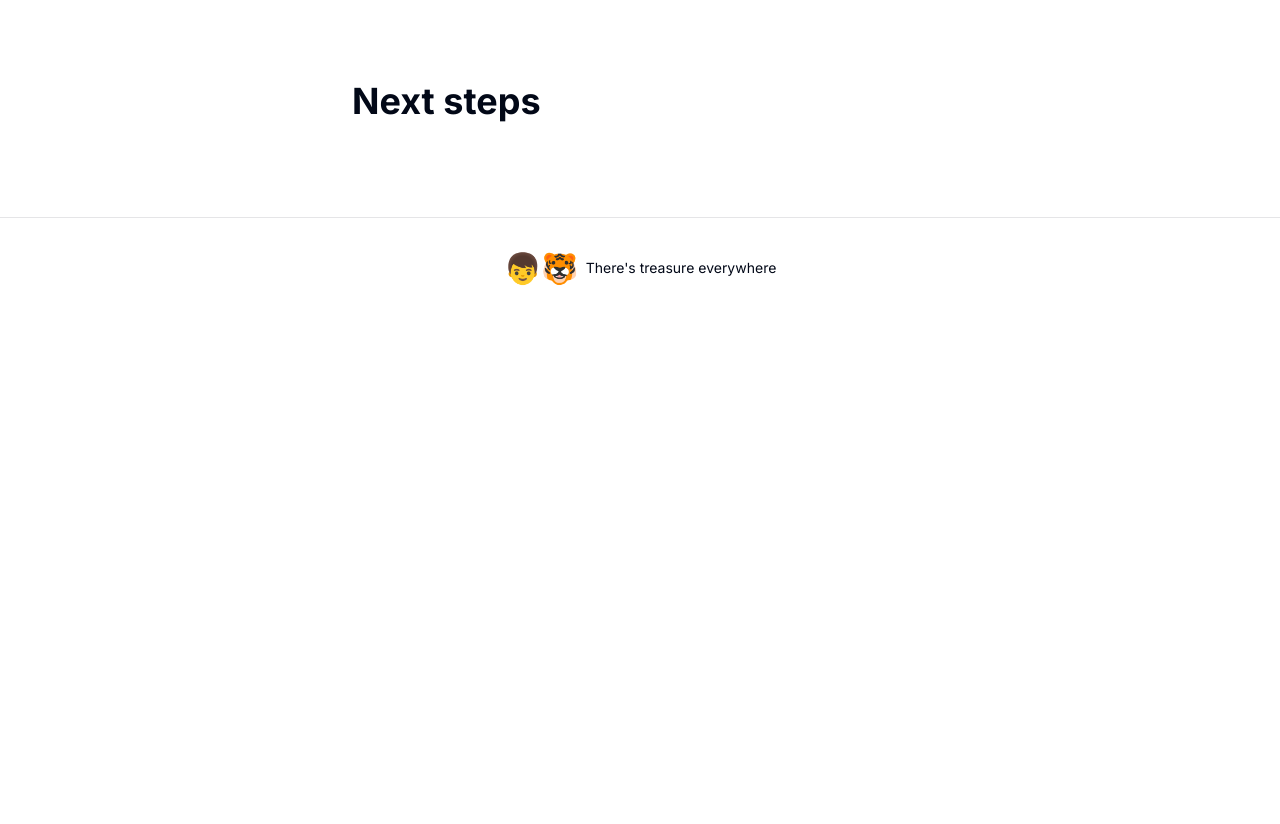
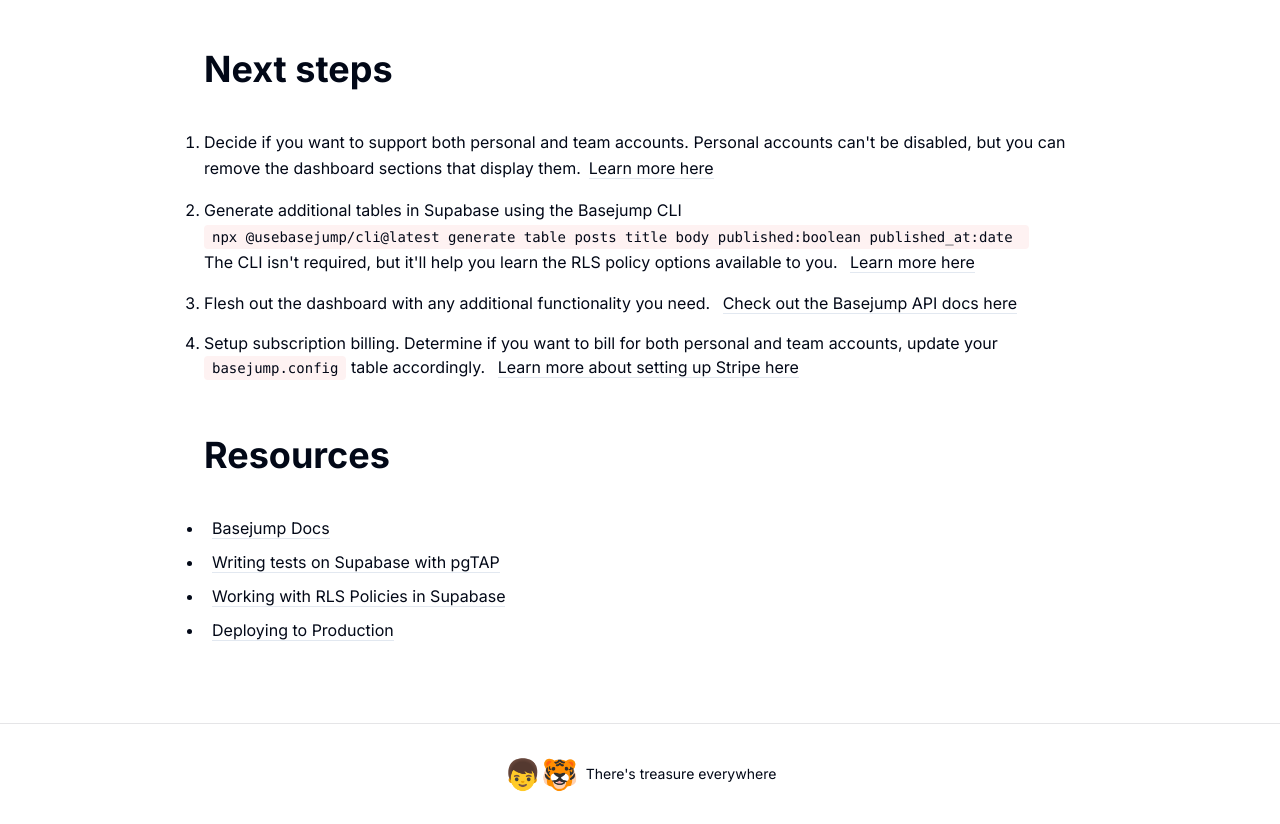
Before and after one commit to usebasejump/basejump-next, a Next.js app: page / in a window 1280 px wide. Shown: the part 540-1364 px from the top of the page. Before the commit the page ends 858 px from the top, so only its background shows below. Built offline with nearby package versions, Linux system fonts and the light colour scheme; no server answers.

Commit message:
Update Homepage to be more useful

```diff
--- a/src/app/page.tsx
+++ b/src/app/page.tsx
@@ -1,5 +1,4 @@
 import Header from '@/components/getting-started/header'
-import BasejumpLogo from '@/components/getting-started/basejump-logo';
 import Link from 'next/link';
 
 export default async function Index() {
@@ -12,10 +11,41 @@
         </div>
       </nav>
 
-      <div className="flex-1 flex flex-col gap-20 max-w-4xl px-3">
+      <div className="flex-1 flex flex-col gap-12 max-w-4xl px-3">
         <Header />
         <main className="flex-1 flex flex-col gap-6">
           <h2 className="font-bold text-4xl mb-4">Next steps</h2>
+          <ol className="list-decimal space-y-4">
+            <li className="leading-relaxed">
+              Decide if you want to support both personal and team accounts. Personal accounts can't be disabled, but you can remove the dashboard sections that display them.
+              <a className="border-b mx-2" href="https://usebasejump.com/docs/understanding-accounts">Learn more here</a></li>
+            <li className="leading-relaxed">
+              <p>Generate additional tables in Supabase using the Basejump CLI</p>
+              <pre className="bg-red-50 px-2 py-1 rounded overflow-hidden text-sm inline">npx @usebasejump/cli@latest generate table posts title body published:boolean published_at:date </pre>
+              <p>The CLI isn't required, but it'll help you learn the RLS policy options available to you. <a className="border-b mx-2" href="https://usebasejump.com/docs/example-schema">Learn more here</a></p>
+            </li>
+            <li>
+              Flesh out the dashboard with any additional functionality you need. <a className="border-b mx-2" href="https://usebasejump.com/docs">Check out the Basejump API docs here</a>
+            </li>
+            <li>
+              Setup subscription billing. Determine if you want to bill for both personal and team accounts, update your <pre className="bg-red-50 px-2 py-1 rounded overflow-hidden text-sm inline">basejump.config</pre> table accordingly. <a className="border-b mx-2" href="https://usebasejump.com/docs/billing-stripe">Learn more about setting up Stripe here</a>
+            </li>
+          </ol>
+          <h2 className="font-bold text-4xl mb-4 mt-8">Resources</h2>
+          <ul className="list-disc space-y-2">
+            <li className="leading-relaxed">
+              <a className="border-b mx-2" href="https://usebasejump.com/docs">Basejump Docs</a>
+            </li>
+            <li className="leading-relaxed">
+              <a className="border-b mx-2" href="https://usebasejump.com/docs/testing">Writing tests on Supabase with pgTAP</a>
+            </li>
+            <li className="leading-relaxed">
+              <a className="border-b mx-2" href="https://usebasejump.com/docs/rls">Working with RLS Policies in Supabase</a>
+            </li>
+            <li className="leading-relaxed">
+              <a className="border-b mx-2" href="https://usebasejump.com/docs/deployment">Deploying to Production</a>
+            </li>
+          </ul>
         </main>
       </div>
 
```
